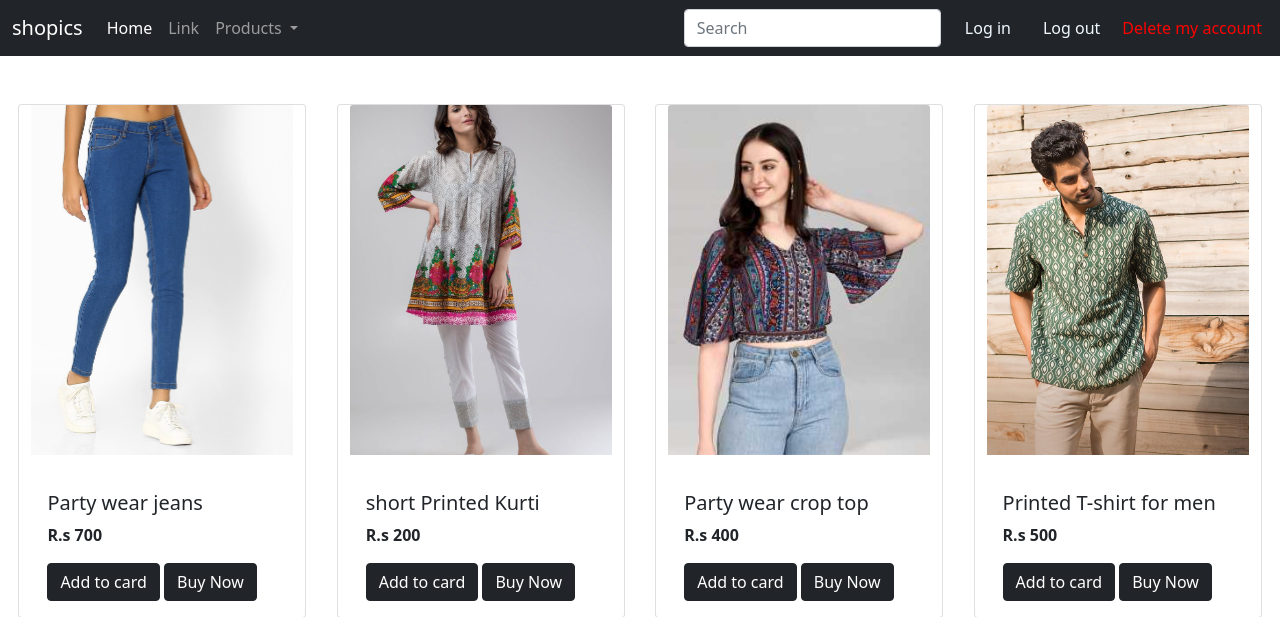
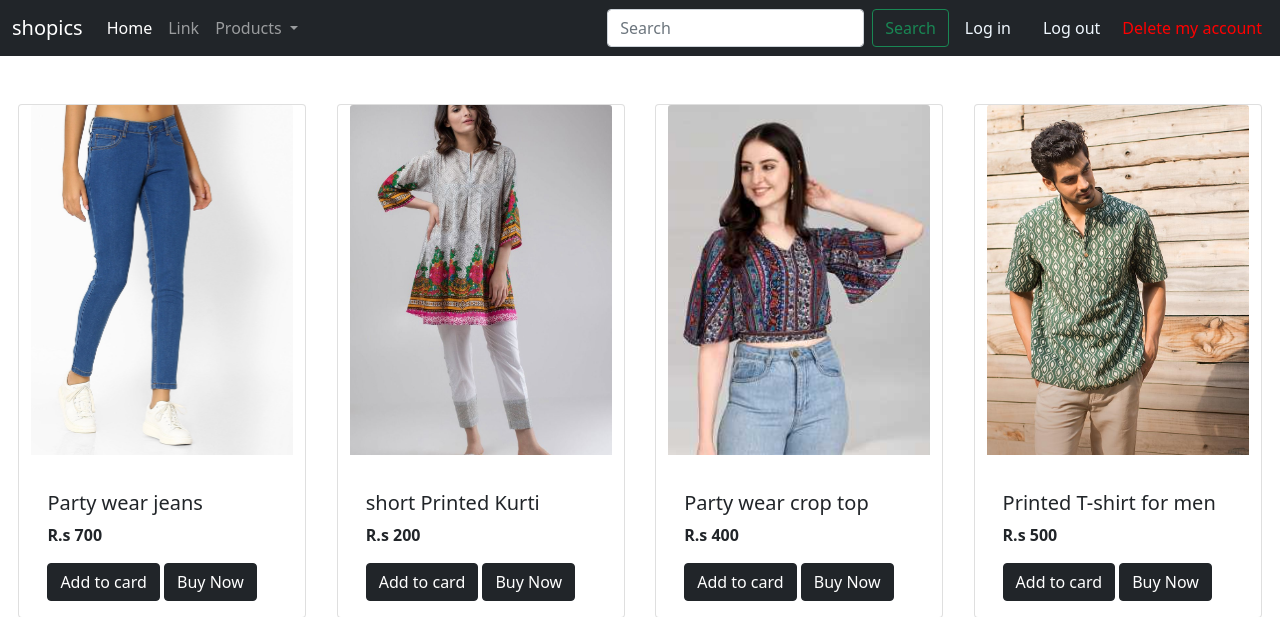
Before and after one commit to Andresha56/E-com-web, a Django app: page /index/ in a window 1280 px wide. Shown: the top 617 px of the page. Run offline with Django 4.2, Linux system fonts and the light colour scheme; data comes from the database, SQL or seed files in the repository.

Commit message:
added a search function

```diff
--- a/mac/mac/urls.py
+++ b/mac/mac/urls.py
@@ -24,4 +24,5 @@ urlpatterns = [
     path('index/',include('shop.urls')),
     path('login/',include('shop.urls')),
     path('delete/',include('shop.urls')),
+    path('search/',include('shop.urls')),
 ]+static(settings.MEDIA_URL,document_root=settings.MEDIA_ROOT)
--- a/mac/shop/templates/base.html
+++ b/mac/shop/templates/base.html
@@ -68,8 +68,9 @@
             </li>
 
           </ul>
-          <form class="d-flex">
-            <input class="form-control me-2" type="search" placeholder="Search" aria-label="Search">
+          <form class="d-flex" method="get" action="/search">
+              <input name='query' class="form-control me-2" type="search" placeholder="Search" aria-label="Search">
+              <button class="btn btn-outline-success" type="submit">Search</button>
           </form>
 
         </li>
--- a/mac/shop/urls.py
+++ b/mac/shop/urls.py
@@ -8,5 +8,6 @@ urlpatterns = [
    path('',views.Sign_up.as_view(),name='sign_up_page'),
    path('index/',views.index,name='homepage'),
    path('login/',views.Log_in.as_view(),name='log_in_page'),
-   path('delete/<int:id>',views.delete_customer,name='delete_customer')
+   path('delete/<int:id>',views.delete_customer,name='delete_customer'),
+   path('search/',views.search_products)
 ]
--- a/mac/shop/views.py
+++ b/mac/shop/views.py
@@ -97,3 +97,17 @@ def delete_customer(request,id):
         customer.delete()
         param={'customer':customer}
         return redirect('sign_up_page',param)
+
+
+
+# ----------search_products----------
+
+def search_products(request):
+    if request.method=='GET':
+        query=request.GET.get('query')
+        search_product=Product.objects.filter(product_name__icontains=query)
+        if not search_product:
+            messages.add_message(request,messages.INFO,' Result not found !!!  Please try some other name for better response')
+            print('not prersent')
+    param={'search_product':search_product,}
+    return render(request,'search.html',param)
```
Also changed, not shown: mac/shop/templates/search.html (added, +47 -0 lines).
